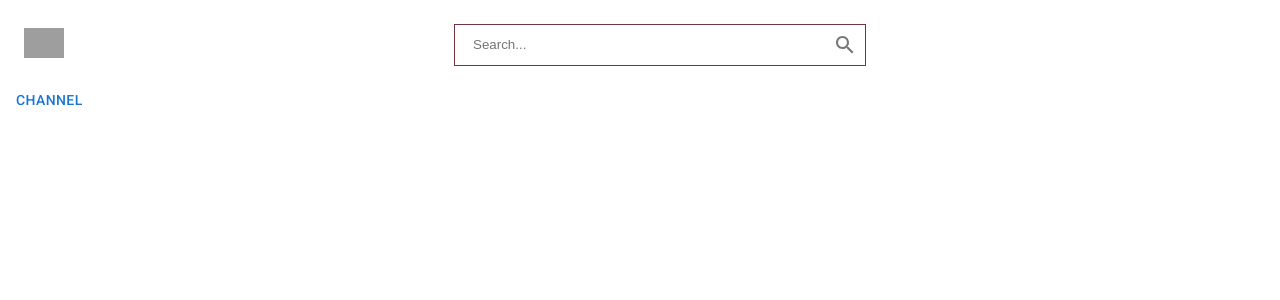
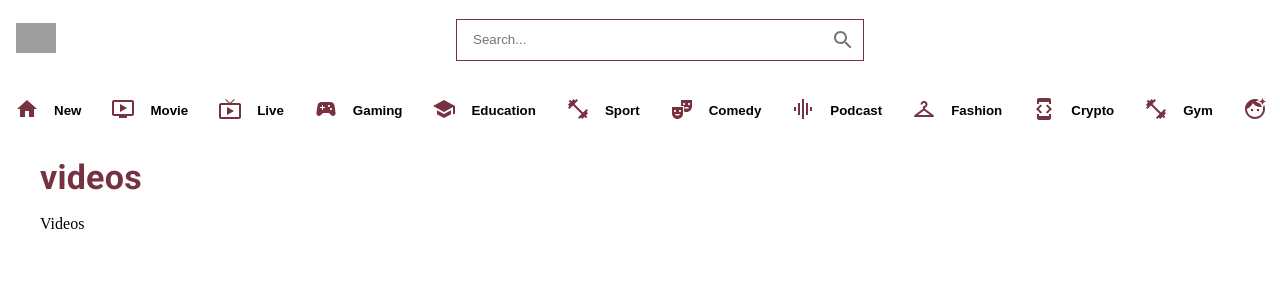
Before and after one commit to qoramen/sammi-tube, a React (Create React App) app: page / in a window 1280 px wide. Shown: the top 300 px of the page. Built offline with nearby package versions, Linux system fonts and the light colour scheme; grey boxes are pictures that could not be loaded.

Commit message:
#6 lesson: Category

```diff
--- a/package.json
+++ b/package.json
@@ -14,7 +14,7 @@
     "@testing-library/user-event": "^13.5.0",
     "react": "^19.1.0",
     "react-dom": "^19.1.0",
-    "react-router-dom": "^7.6.3",
+    "react-router-dom": "^7.7.0",
     "react-scripts": "5.0.1",
     "web-vitals": "^2.1.4"
   },
--- /dev/null
+++ b/src/components/category/category.jsx
@@ -0,0 +1,18 @@
+import { Stack } from '@mui/material';
+import { category } from '../../constants'
+import { colors } from '../../constants/colors'
+
+const Category = () => {
+  return (
+    <Stack direction={'row'} sx={{overflowX: 'scroll'}}>
+        {category.map(item => (
+            <button key={item.name} className='category-btn' style={{borderRadius: '0'}}>
+                <span style={{color: colors.secondary, marginRight: '15px'}}>{item.icon}</span>
+                <span style={{opacity: '1'}}>{item.name}</span>
+            </button>
+        ))}
+    </Stack>
+  )
+}
+
+export default Category
--- a/src/components/index.js
+++ b/src/components/index.js
@@ -5,3 +5,4 @@ export { default as Navbar } from './navbar/navbar'
 export { default as VideoDetail } from './video-detail/video-detail'
 export { default as Search } from './search/search'
 export { default as SearchBar } from './search-bar/search-bar'
+export { default as Category } from './category/category'
--- a/src/components/main/main.jsx
+++ b/src/components/main/main.jsx
@@ -1,12 +1,23 @@
-import React from 'react'
-import { Stack, Button, Container, Box } from '@mui/material';
+import { useState } from 'react'
+import { Stack, Box, Container, Typography } from '@mui/material';
+import { colors } from '../../constants/colors'
 import { Link } from 'react-router-dom';
+import { Category } from '../';
 
 const Main = () => {
+    const { selectedCategory, setSelectedCategory} = useState('New')
     return (
-        <Link to={'/channel'}>
-            <Button>Channel</Button>
-        </Link>
+        <Stack>
+            <Category />
+            <Box p={2} sx={{height: '90vh'}}>
+                <Container maxWidth={'90%'}>
+                    <Typography variant={'h4'} fontWeight={'bold'} mb={2}>
+                        {selectedCategory} <span style={{color: colors.secondary}}>videos</span>
+                    </Typography>
+                    Videos
+                </Container>
+            </Box>
+        </Stack>
     )
 }
 
--- a/src/components/navbar/navbar.jsx
+++ b/src/components/navbar/navbar.jsx
@@ -11,7 +11,7 @@ const Navbar = () => {
             alignItems={'center'}
             justifyContent={'space-between'}
             p={2}
-            sx={{ position: 'sticky', top: 0, zIndex: 999, backgroun: colors.primary }}
+            sx={{ position: 'sticky', top: 0, zIndex: 999, backgroun: colors.primary, height: '10vh' }}
         >
             <Link to={'/'}>
                 <img src={logo} alt="" height={30} />
--- a/src/constants/index.js
+++ b/src/constants/index.js
@@ -1 +1,32 @@
+import {
+    Checkroom,
+    DeveloperMode,
+    FaceRetouchingNatural,
+    FitnessCenter,
+    GraphicEq,
+    Home,
+    LiveTv,
+    MusicNote,
+    OndemandVideo,
+    School,
+    SportsEsports,
+    TheaterComedy
+} from "@mui/icons-material"
+
 export const logo = 'https://www.freeiconspng.com/uploads/youtube-logo-png-transparent-image-5.png'
+
+export const category = [
+    { name: 'New', icon: <Home /> },
+    { name: 'Movie', icon: <OndemandVideo /> },
+    { name: 'Live', icon: <LiveTv /> },
+    { name: 'Gaming', icon: <SportsEsports /> },
+    { name: 'Education', icon: <School /> },
+    { name: 'Sport', icon: <FitnessCenter /> },
+    { name: 'Comedy', icon: <TheaterComedy /> },
+    { name: 'Podcast', icon: <GraphicEq /> },
+    { name: 'Fashion', icon: <Checkroom /> },
+    { name: 'Crypto', icon: <DeveloperMode /> },
+    { name: 'Gym', icon: <FitnessCenter /> },
+    { name: 'Beauty', icon: <FaceRetouchingNatural /> },
+    { name: 'Music', icon: <MusicNote /> },
+]
--- a/src/index.css
+++ b/src/index.css
@@ -1,5 +1,51 @@
+* {
+  margin: 0;
+  padding: 0;
+  box-sizing: border-box;
+}
+
+::-webkit-scrollbar {
+  width: 0px;
+  height: 1px;
+}
+
+::-webkit-scrollbar-thumb {
+  background-color: rgb(114, 113, 113);
+  border-radius: 10px;
+  height: 200px;
+}
+
+::-webkit-scrollbar-track {
+  background-color: transparent;
+}
+
 .search-bar {
   border: none;
   outline: none;
   width: 350px;
 }
+
+.category-btn {
+  font-weight: bold !important;
+  text-transform: capitalize;
+  display: flex;
+  align-items: center;
+  justify-content: start;
+  cursor: pointer;
+  background: transparent;
+  outline: none;
+  border: none;
+  padding: 7px 15px;
+  margin: 10px 0px;
+  border-radius: 20px;
+  transition: all 0.3s ease;
+}
+
+.category-btn:hover {
+  background-color: #76323f !important;
+  color: white !important;
+}
+
+.category-btn:hover span {
+  color: white !important;
+}
```
Also changed, not shown: 1 other file (tests, documents, lock files or other folders).
